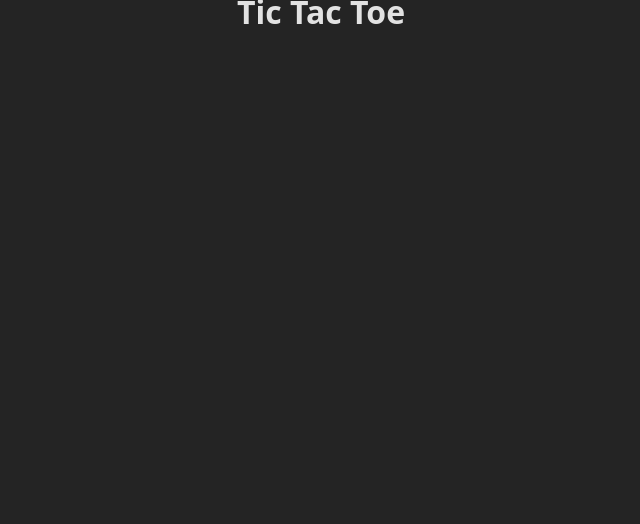
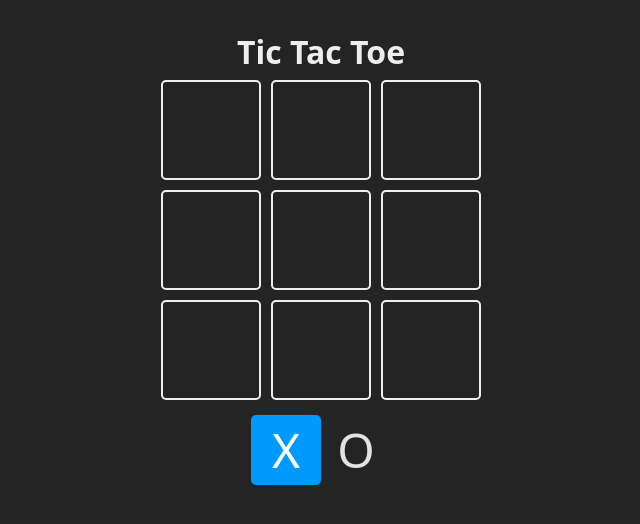
Before and after one commit to brandovidal/aprendiendo-react, a React (Vite) app in the folder projects/02-tic-tac-toe/: page / in a window 1280 px wide. Shown: the top 524 px of the page, without its empty margins (319-959 px from the left). Built offline with nearby package versions, Linux system fonts and the light colour scheme.

Commit message:
⚒  chore: draw board

```diff
--- a/projects/02-tic-tac-toe/src/App.jsx
+++ b/projects/02-tic-tac-toe/src/App.jsx
@@ -1,13 +1,84 @@
+import { useState } from 'react'
+
 const TURNS = {
   X: 'X',
   O: 'O'
 }
 
+// eslint-disable-next-line react/prop-types
+const Square = ({ children, isSelected, uptateBoard, index }) => {
+  const className = isSelected ? 'square is-selected' : 'square'
+
+  const handleClick = () => {
+    uptateBoard(index)
+  }
+
+  return (
+    <div className={className} onClick={handleClick}>
+      {children}
+    </div>
+  )
+}
+
+const WINNER_COMBOS = [
+  [0, 1, 2],
+  [3, 4, 5],
+  [6, 7, 8],
+  [0, 3, 6],
+  [1, 4, 7],
+  [2, 5, 8],
+  [0, 4, 8],
+  [2, 4, 6]
+]
+
 function App () {
+  const [board, setBoard] = useState(Array(9).fill(null))
+  const [turn, setTurn] = useState(TURNS.X)
+  const [winner, setWinner] = useState(null)
+
+  const checkWinner = (boardToCheck) => {
+    for (const combo of WINNER_COMBOS) {
+      const [a, b, c] = combo
+      if (boardToCheck[a] && boardToCheck[a] === boardToCheck[b] && boardToCheck[a] === boardToCheck[c]) {
+        return boardToCheck[a]
+      }
+    }
+    return null
+  }
+
+  const uptateBoard = index => {
+    if (board[index] || winner) return
+
+    const newBoard = [...board]
+    newBoard[index] = turn
+    setBoard(newBoard)
+
+    const newTurn = turn === TURNS.X ? TURNS.O : TURNS.X
+    setTurn(newTurn)
+
+    const newWinner = checkWinner(newBoard)
+    if (newWinner) {
+      setWinner(newWinner)
+    }
+  }
+
   return (
-    <>
+    <main className='board'>
       <h1>Tic Tac Toe</h1>
-    </>
+      <section className='game'>
+        {board.map((_, index) => {
+          return (
+            <Square key={index} index={index} uptateBoard={uptateBoard}>
+              {board[index]}
+            </Square>
+          )
+        })}
+      </section>
+      <section className='turn'>
+        <Square isSelected={turn === TURNS.X}>{TURNS.X}</Square>
+        <Square isSelected={turn === TURNS.O}>{TURNS.O}</Square>
+      </section>
+    </main>
   )
 }
 
--- a/projects/02-tic-tac-toe/src/index.css
+++ b/projects/02-tic-tac-toe/src/index.css
@@ -37,7 +37,7 @@
 
 .board h1 {
   color: #eee;
-  margin-bottom: 16px;
+  margin-bottom: 1rem;
 }
 
 .board button {
```
Also changed, not shown: projects/02-tic-tac-toe/package.json (+14 -1 lines).
